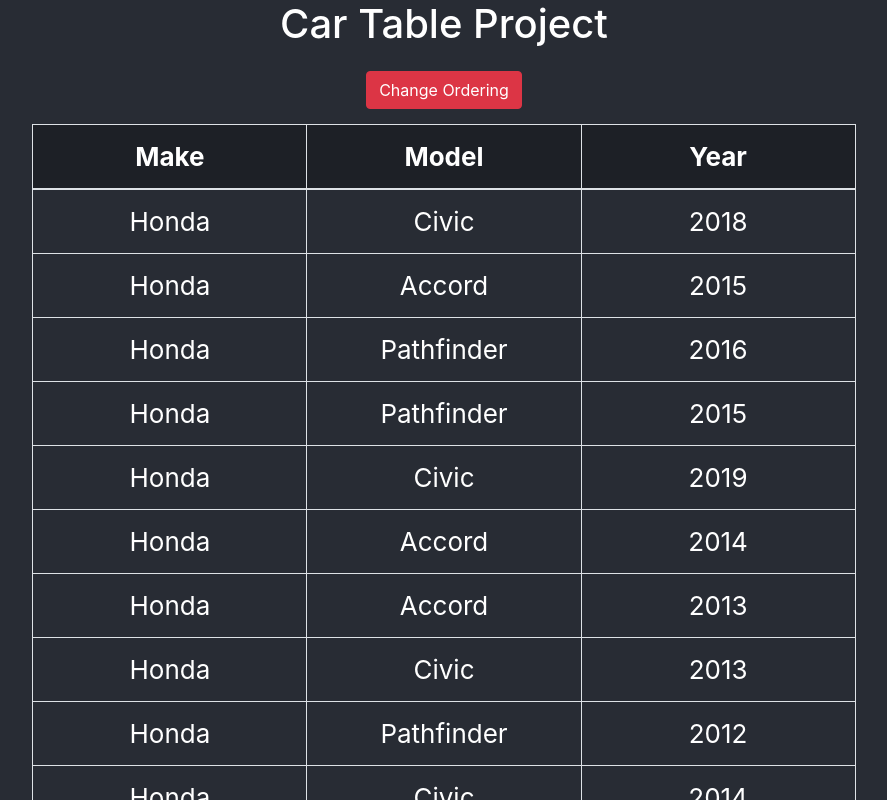
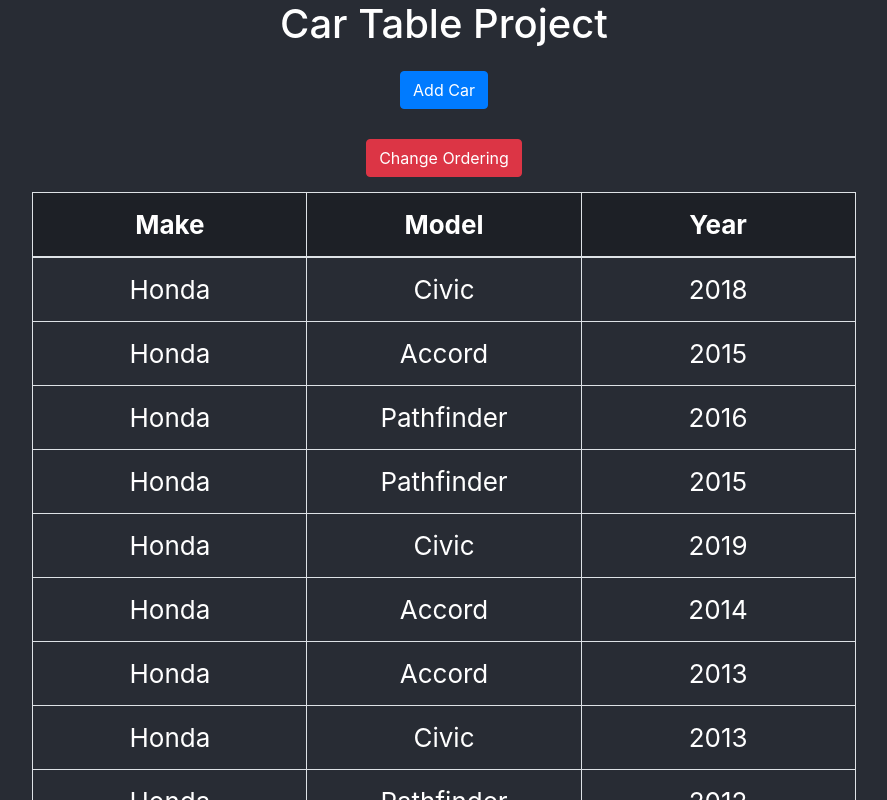
Before and after one commit to ThomasOwca/Car-Table-Project, a React (Create React App) app in the folder Car Table Project/: page / in a window 1280 px wide. Shown: the top 800 px of the page, without its empty margins (196-1083 px from the left). Built offline with nearby package versions, Linux system fonts and the light colour scheme; no server answers.

Commit message:
Setting up modal.

```diff
--- a/Car Table Project/src/App.tsx
+++ b/Car Table Project/src/App.tsx
@@ -22,7 +22,8 @@
       cars: [],
       originalCars: [],
       ordering: [],
-      dealershipInfo: []
+      dealershipInfo: [],
+      showAddCarModel: false
     }
 
     this.changeColumnOrder = this.changeColumnOrder.bind(this);
@@ -56,9 +57,10 @@
 
     var dealerships: DealershipViewModel[] = [];
 
-    // Making a localhost call to a local Web API to test functionality
-    // of the axios library for Web API calls in React.
-    axios.get(`https://localhost:5001/api/dealerships`)
+    try {
+      // Making a localhost call to a local Web API to test functionality
+      // of the axios library for Web API calls in React.
+      axios.get(`https://localhost:5001/api/dealerships`)
       .then((response) => {
         response.data.map((item: any, key: any) => {
 
@@ -68,10 +70,15 @@
           });
           return (dealerships.push(new DealershipViewModel(item.id, item.address, item.city, item.zipCode, item.phoneNumber, stock)));
         })
-      });
+    });
 
     console.log("Checking dealerships: DealershipViewModel []");
     console.log(dealerships);
+
+    }
+    catch (Exception) {
+      console.log(Exception.toString());
+    }
 
     this.setState({dealershipInfo: dealerships})
     console.log("ComponentDidMount() was called.");
@@ -98,6 +105,7 @@
       <div className="App">
         <header className="App-header">
           <h1>Car Table Project</h1>
+          <Bootstrap.Button onClick={this.addCar} className="columnButton btn-primary">Add Car</Bootstrap.Button>
           <Bootstrap.Button onClick={this.changeColumnOrder} className="columnButton btn-danger">Change Ordering</Bootstrap.Button>
           <CarTable cars={this.state.cars} order={this.state.ordering} onClick={(e: any) => this.orderByHeader(e)}></CarTable>
         </header>
@@ -126,6 +134,10 @@
     console.log("Testing after set state.");
     console.log(order[random]);
   }
+
+  addCar = () => {
+
+  }
 }
 
 export default App;
```
